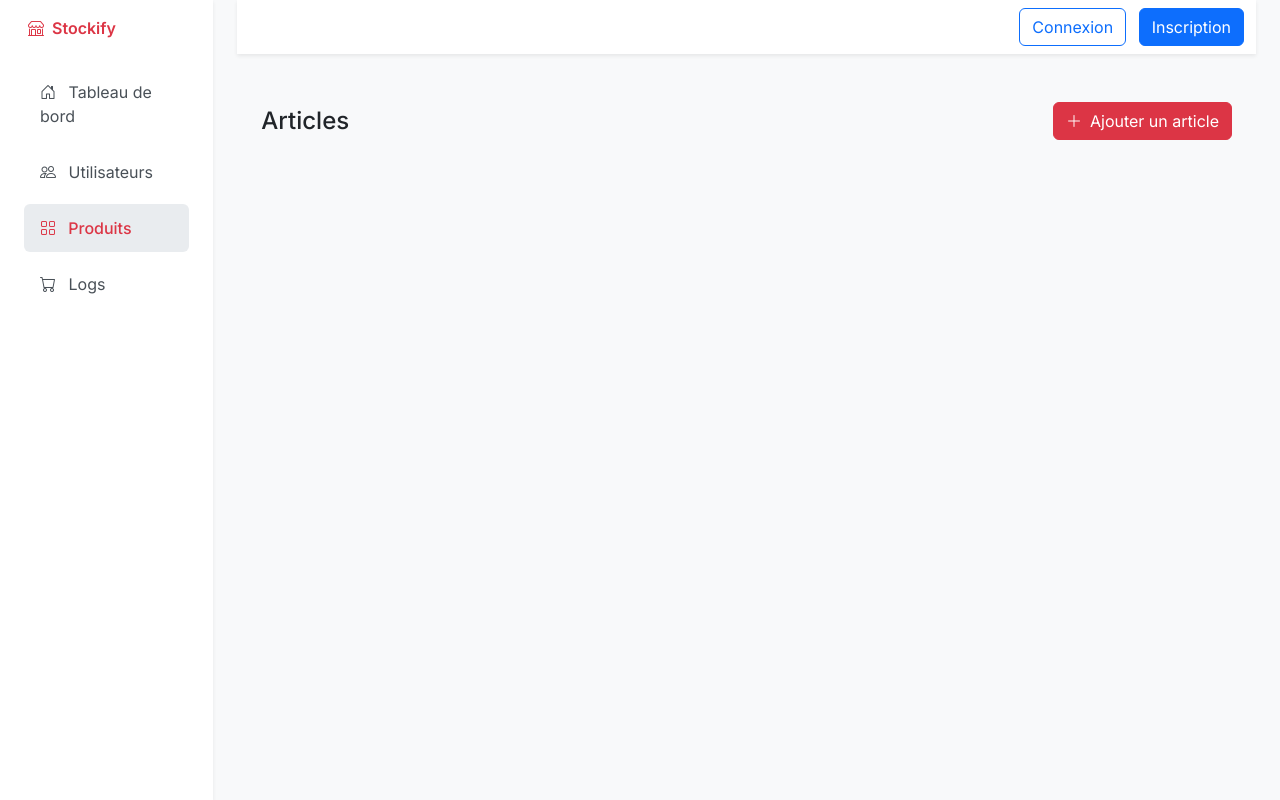
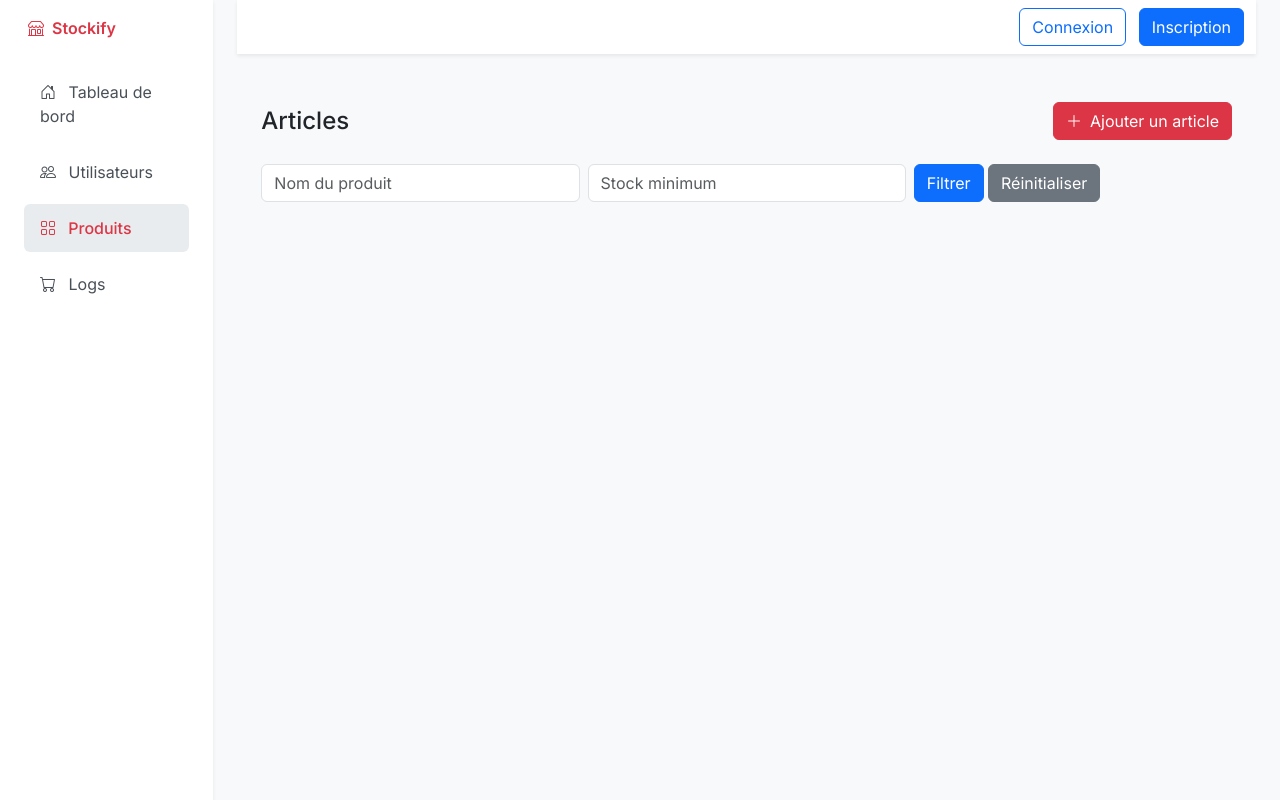
Before and after one commit to BoubakarPI/stockify.boukary.dev, a Django app: page /products/ in a window 1280 px wide. Run offline with Django 5.2, Linux system fonts and the light colour scheme; data that the repository does not hold is empty.

Commit message:
feat(inventory): Implement short products by stock and name

```diff
--- a/src/accounts/views.py
+++ b/src/accounts/views.py
@@ -18,7 +18,6 @@ class CreateUserByAdminView(View):
     def post(self, request, *args, **kwargs):
         form = CustomUserCreationForm(request.POST)
         if form.is_valid():
-            print('+++++++++++++ valid')
             user = form.save()
             return redirect('accounts')
         return redirect('accounts')
@@ -52,4 +51,4 @@ def signup_view(request):
 
 def logout_user(request):
     logout(request)
-    return redirect('home')
+    return redirect('index')
--- a/src/inventory/views.py
+++ b/src/inventory/views.py
@@ -12,6 +12,22 @@ class ProductListView(ListView):
     model = Product
     template_name = "product_content.html"
 
+    def get_queryset(self):
+        queryset = super().get_queryset()
+        name = self.request.GET.get("name", "").strip()
+        stock = self.request.GET.get("stock", "").strip()
+
+        if name:
+            queryset = queryset.filter(name__icontains=name)
+
+        if stock:
+            try:
+                stock = int(stock)
+                queryset = queryset.filter(stock__gte=stock)
+            except ValueError:
+                pass  # Ignore les valeurs non numériques
+
+        return queryset
 
 class ProductDetailView(DetailView):
     template_name = 'inventory/product.html'
--- a/src/templates/product_content.html
+++ b/src/templates/product_content.html
@@ -7,6 +7,22 @@
         <i class="bi bi-plus-lg me-2"></i> Ajouter un article
     </button>
 </div>
+
+<form method="get" class="row g-2 mb-5">
+    <div class="col-md-4">
+        <input type="text" name="name" class="form-control" placeholder="Nom du produit"
+               value="{{ request.GET.name }}">
+    </div>
+    <div class="col-md-4">
+        <input type="number" name="stock" class="form-control" placeholder="Stock minimum"
+               value="{{ request.GET.stock }}">
+    </div>
+    <div class="col-md-4">
+        <button type="submit" class="btn btn-primary">Filtrer</button>
+        <a href="{% url 'products' %}" class="btn btn-secondary">Réinitialiser</a>
+    </div>
+</form>
+
 
 <div class="row g-4">
 
```
